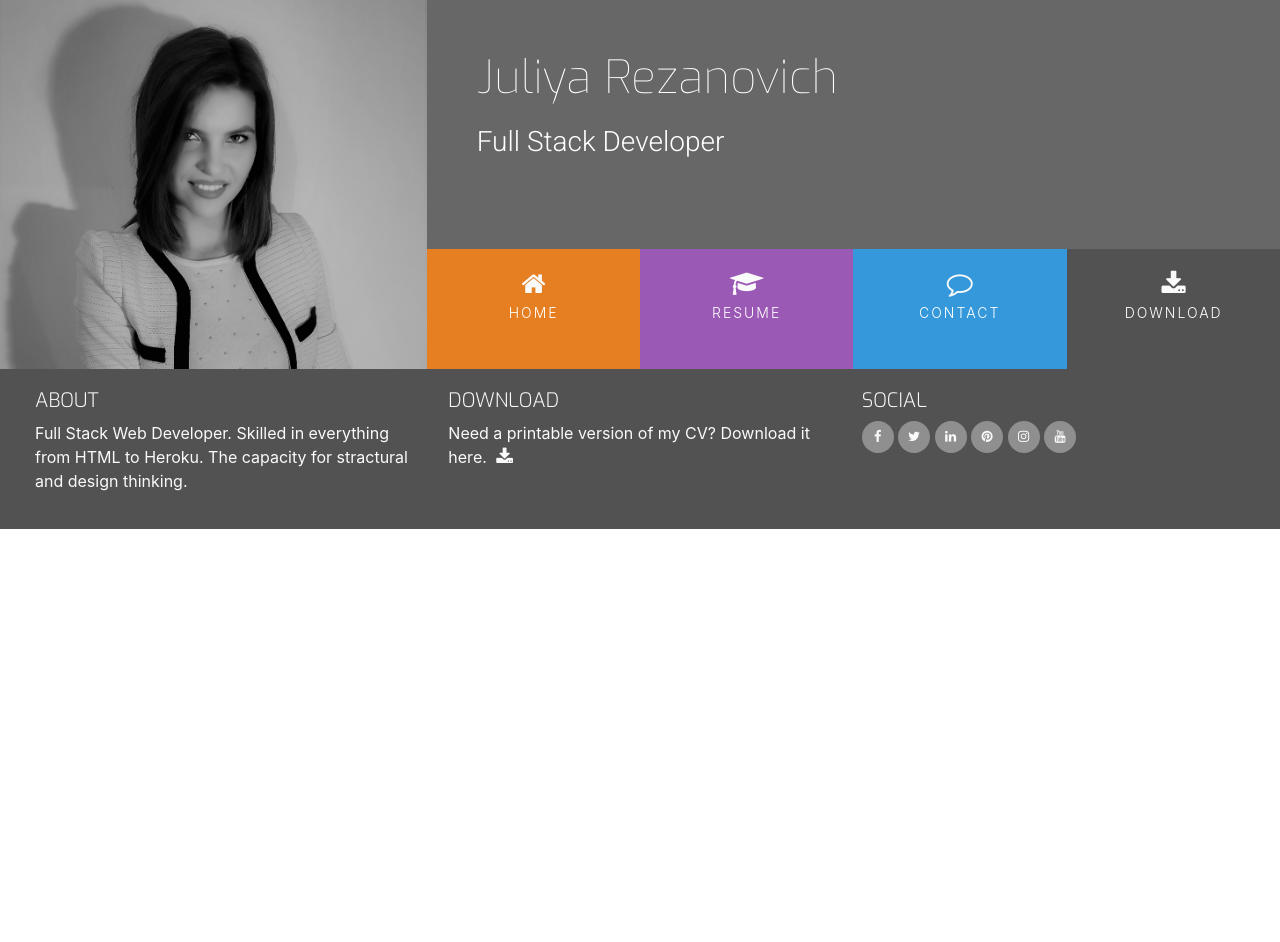
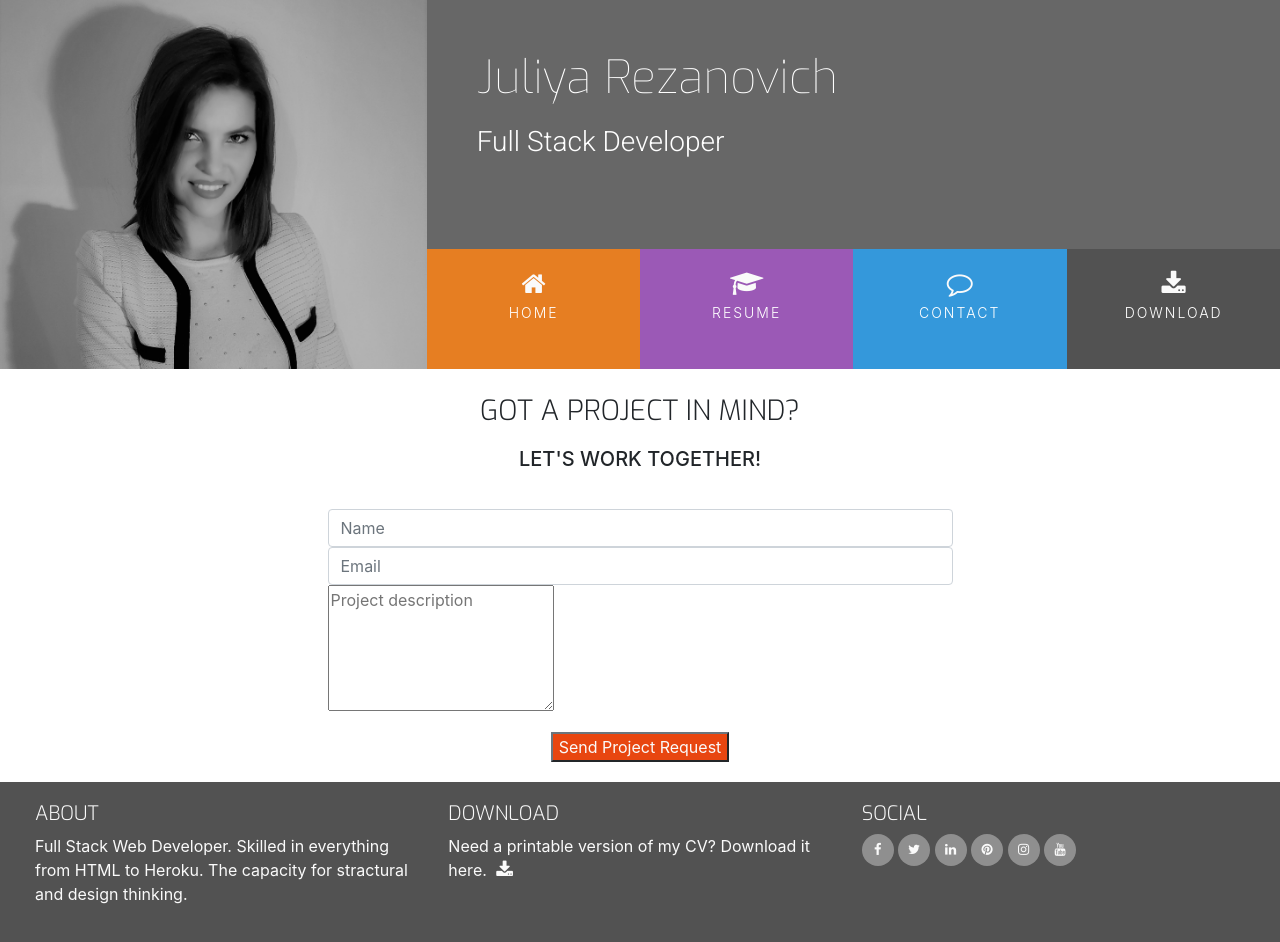
Before and after one commit to Juliya91/Juliya-Resume, a plain HTML site: page contact.html in a window 1280 px wide. Before the commit the page ends 800 px from the top, so only its background shows below. Drawn offline with nearby package versions, Linux system fonts and the light colour scheme.

Commit message:
Created and styled form on the contact.html page

```diff
--- a/assets/css/style.css
+++ b/assets/css/style.css
@@ -16,6 +16,10 @@
 
 .bg-color-work-history {
     background-color: #9b59b6;
+}
+
+.bg-color-contact {
+    background-color: #fff;
 }
 
 .ui-menu-color-home{
@@ -335,3 +339,35 @@ padding: 20px;
 .history-items {
     margin-bottom: 30px;
 }
+
+/*------------------------------ Contact Form */
+
+.contact-heading {
+    font-family: "Exo", sans-serif;
+    font-weight: 300;
+    margin-top: 25px;
+    margin-bottom: 20px;
+}
+
+.center-form {
+    padding-top: 10px;
+    margin: 0 auto;
+    max-width: 70%;
+}
+
+button[type="submit"] {
+    margin-top: 15px;
+    margin-bottom: 20px;
+    color: #fafafa;
+    background-color: #e84610;
+}
+
+/*------------------------------ Media Queries */
+
+@media(min-width: 992px) {
+    .center-form {
+        padding-top: 30px;
+        min-height: 240px;
+        margin: 0 auto;
+        max-width: 50%;
+}
--- a/contact.html
+++ b/contact.html
@@ -43,8 +43,26 @@
             </div>
         </div>
     </header>
-    <section>
+    <section class="container-fluid">
+        <div class="row bg-color-contact">
+            <div class="col">
+                <h3 class="contact-heading uppercase text-center">Got a project in mind?</h3>
+                <h5 class="uppercase text-center">Let's work together!</h5>
 
+                <div class="center-form">
+                    <form>
+                        <input type="text" name="name" id="fullname" class="form-control" placeholder="Name" required/>
+                        <input type="email" name="email" id="emailaddress" class="form-control" placeholder="Email" required/>
+                        <textarea name="projectsummary" id="projectsummary" rows="5" placeholder="Project description" required></textarea>
+                        <div class="form-row text-center">
+                            <div class="col">
+                                <button type="submit" class="btn-secondary">Send Project Request</button>
+                            </div>
+                        </div>
+                    </form>
+                </div>
+            </div>
+        </div>
     </section>
     <footer class="container-fluid">
         <div id="footer-details" class="row">
```
